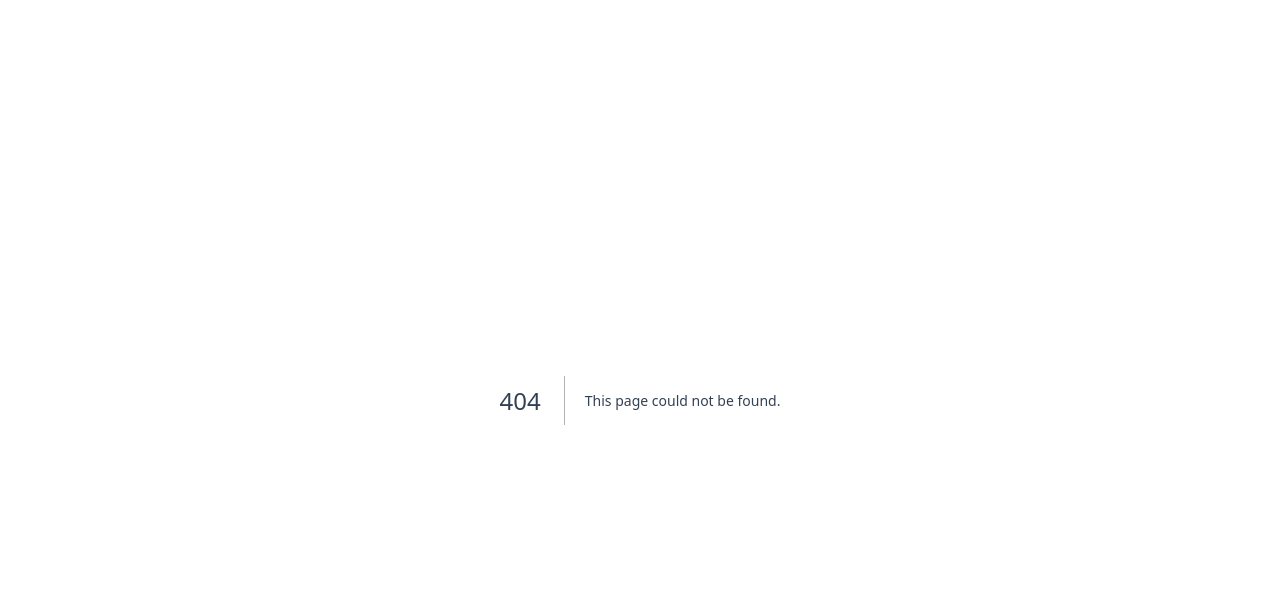
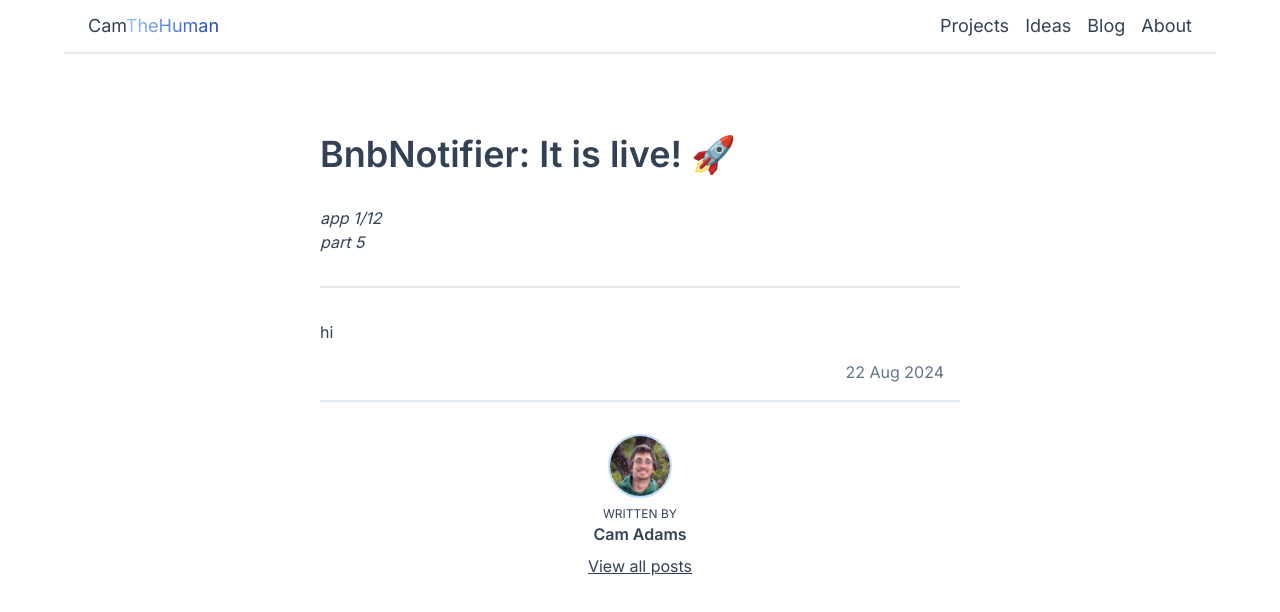
Before and after one commit to camadams/camthehuman, a Next.js app: page /blog/5 in a window 1280 px wide. Before the commit this address had no page. Shown: the top 612 px of the page. Built offline with nearby package versions, Linux system fonts and the light colour scheme.

Commit message:
refactor: clean up blog

```diff
--- a/src/app/blog/1/page.tsx
+++ b/src/app/blog/1/page.tsx
@@ -1,13 +1,17 @@
 import NavBar from "@/app/navbar";
 import Footer from "../footer";
-
+export const metadata = {
+  title: "BnbNotifier: Idea Validation 💡",
+  date: "11 July 2024",
+  href: "/blog/1",
+};
 export default function Page() {
   return (
     <>
       <NavBar />
 
       <div className="max-w-xl w-full mx-auto pb-16 px-4">
-        <h1 className="pt-20 font-semibold">BnbNotifier: Idea Validation</h1>
+        <h1 className="pt-20 font-semibold">{metadata.title}</h1>
         <h3 className="py-8 italic border-b-2 ">
           {" "}
           app 1/12 <br /> part 1
@@ -52,7 +56,7 @@ export default function Page() {
           to promote the idea. Ideally, advertising early could help gauge interest before starting to build it. However for this app, even if no one
           uses it, it will still be great practice for completing an end to end product and I could still use it in my personal life.
         </p>
-        <Footer date="11 July 2024" />
+        <Footer date={metadata.date} />
       </div>
     </>
   );
--- a/src/app/blog/2/page.tsx
+++ b/src/app/blog/2/page.tsx
@@ -1,6 +1,12 @@
 import NavBar from "@/app/navbar";
 import Footer from "../footer";
 import Image from "next/image";
+
+export const metadata = {
+  title: "BnbNotifier: Authentication and Web Scraping 🔒",
+  date: "19 July 2024",
+  href: "/blog/2",
+};
 
 export default function Page() {
   return (
@@ -8,7 +14,7 @@ export default function Page() {
       <NavBar />
 
       <div className="max-w-2xl w-full mx-auto pb-16 px-4">
-        <h1 className="pt-20 font-semibold">BnbNotifier: Authentication and Web Scraping</h1>
+        <h1 className="pt-20 font-semibold">{metadata.title}</h1>
         <h3 className="py-8 italic border-b-2 ">
           {" "}
           app 1/12 <br /> part 2
@@ -85,7 +91,7 @@ export default function Page() {
           And I have found it difficult to find a solution for Vercel, the hosting service I am using, so I am trying to understand and make it work
           on AWS.
         </p>
-        <Footer date="19 July 2024" />
+        <Footer date={metadata.date} />
       </div>
     </>
   );
--- a/src/app/blog/3/page.tsx
+++ b/src/app/blog/3/page.tsx
@@ -1,6 +1,11 @@
 import NavBar from "@/app/navbar";
 import Footer from "../footer";
-import Image from "next/image";
+
+export const metadata = {
+  title: "BnbNotifier: Testing Production and Cron Job woes 📅",
+  date: "26 July 2024",
+  href: "/blog/3",
+};
 
 export default function Page() {
   return (
@@ -8,7 +13,7 @@ export default function Page() {
       <NavBar />
 
       <div className="max-w-2xl w-full mx-auto pb-16 px-4">
-        <h1 className="pt-20 font-semibold">BnbNotifier: Testing Production and Cron Job woes</h1>
+        <h1 className="pt-20 font-semibold">{metadata.title}</h1>
         <h3 className="py-8 italic border-b-2 ">
           {" "}
           app 1/12 <br /> part 3
@@ -46,7 +51,7 @@ export default function Page() {
           </p>
         </div>
 
-        <Footer date="11 Aug 2024" />
+        <Footer date={metadata.date} />
       </div>
     </>
   );
--- a/src/app/blog/4/page.tsx
+++ b/src/app/blog/4/page.tsx
@@ -2,6 +2,12 @@ import NavBar from "@/app/navbar";
 import Footer from "../footer";
 import Image from "next/image";
 import Anch from "../Anc";
+
+export const metadata = {
+  title: "BnbNotifier: Housing in South Africa 🌍",
+  date: "15 Aug 2024",
+  href: "/blog/4",
+};
 
 export default function Page() {
   return (
@@ -9,7 +15,7 @@ export default function Page() {
       <NavBar />
 
       <div className="max-w-2xl w-full mx-auto pb-16 px-4">
-        <h1 className="pt-20 font-semibold">BnbNotifier: Housing in South Africa</h1>
+        <h1 className="pt-20 font-semibold">{metadata.title}</h1>
         <h3 className="py-8 italic border-b-2 ">
           app 1/12 <br /> part 4
         </h3>
@@ -41,7 +47,7 @@ export default function Page() {
             on more pressing issues, such as homelessness and the lack of affordable housing.
           </p>
           <p>
-            I chatted with <Anch text="Ndifuna Ukwazi" link="https://nu.org.za/" addSpaceAtEnd={false} />, a social justice
+            I DM&apos;d and chatted with <Anch text="Ndifuna Ukwazi" link="https://nu.org.za/" addSpaceAtEnd={false} />, a social justice
             organization, about affordable housing. I learned that affordable living isn&apos;t just about the rent and utilities you pay, but also
             about your location. Proximity to public transport, shops, and other amenities is a crucial factor in affordability. I asked what is considered
             an afforable percentage of ones monthly income to spend on rent. They said one third is a widely agreed-upon standard. They also provided valuable insights
@@ -100,7 +106,7 @@ export default function Page() {
           </div>
         </div>
 
-        <Footer date="15 Aug 2024" />
+        <Footer date={metadata.date} />
       </div>
     </>
   );
--- /dev/null
+++ b/src/app/blog/5/page.tsx
@@ -0,0 +1,33 @@
+import NavBar from "@/app/navbar";
+import Footer from "../footer";
+import Image from "next/image";
+import Anch from "../Anc";
+
+export const metadata = {
+  title: "BnbNotifier: It is live! 🚀",
+  date: "22 Aug 2024",
+  href: "/blog/5",
+};
+
+export default function Page() {
+  return (
+    <>
+      <NavBar />
+
+      <div className="max-w-2xl w-full mx-auto pb-16 px-4">
+        <h1 className="pt-20 font-semibold">{metadata.title}</h1>
+        <h3 className="py-8 italic border-b-2 ">
+          app 1/12 <br /> part 5
+        </h3>
+        <div className="flex flex-col gap-8">
+          <div />
+          <p>hi</p>
+
+
+        </div>
+
+        <Footer date={metadata.date} />
+      </div>
+    </>
+  );
+}
--- a/src/app/blog/page.tsx
+++ b/src/app/blog/page.tsx
@@ -1,5 +1,18 @@
 import Link from "next/link";
 import NavBar from "../navbar";
+
+import { metadata as post1 } from "./1/page";
+import { metadata as post2 } from "./2/page";
+import { metadata as post3 } from "./3/page";
+import { metadata as post4 } from "./4/page";
+import { metadata as post5 } from "./5/page";
+const posts = [
+  { ...post1 },
+  { ...post2 },
+  { ...post3 },
+  { ...post4 },
+  { ...post5 },
+];
 
 export default function Blog() {
   return (
@@ -8,21 +21,12 @@ export default function Blog() {
       <div className="mt-10 flex flex-col px-8 max-w-3xl mx-auto">
         <h1 className="mb-10">Blog</h1>
         <div className="space-y-4 flex flex-col">
-          <Link href="/blog/1" className="text-lg font-medium">
-            BnbNotifier: Idea Validation 💡
-          </Link>
-          <Link href="/blog/2" className="text-lg font-medium">
-            BnbNotifier: Authentication and Web Scraping 🔒
-          </Link>
-          <Link href="/blog/3" className="text-lg font-medium">
-            BnbNotifier: Testing Production and Cron Job woes 📅
-          </Link>
-          <Link href="/blog/4" className="text-lg font-medium">
-            BnbNotifier: Housing in South Africa 🌍
-          </Link>
-          <Link href="/blog/5" className="text-lg font-medium">
-            BnbNotifier: It is live! 🚀
-          </Link>
+          {posts.map((post) => (
+            <Link key={post.href} href={post.href} className="text-lg font-medium">
+              <span className="text-sm text-gray-500 mr-2">{post.date}</span>
+              {post.title}
+            </Link>
+          ))}
         </div>
       </div>
     </>
```
